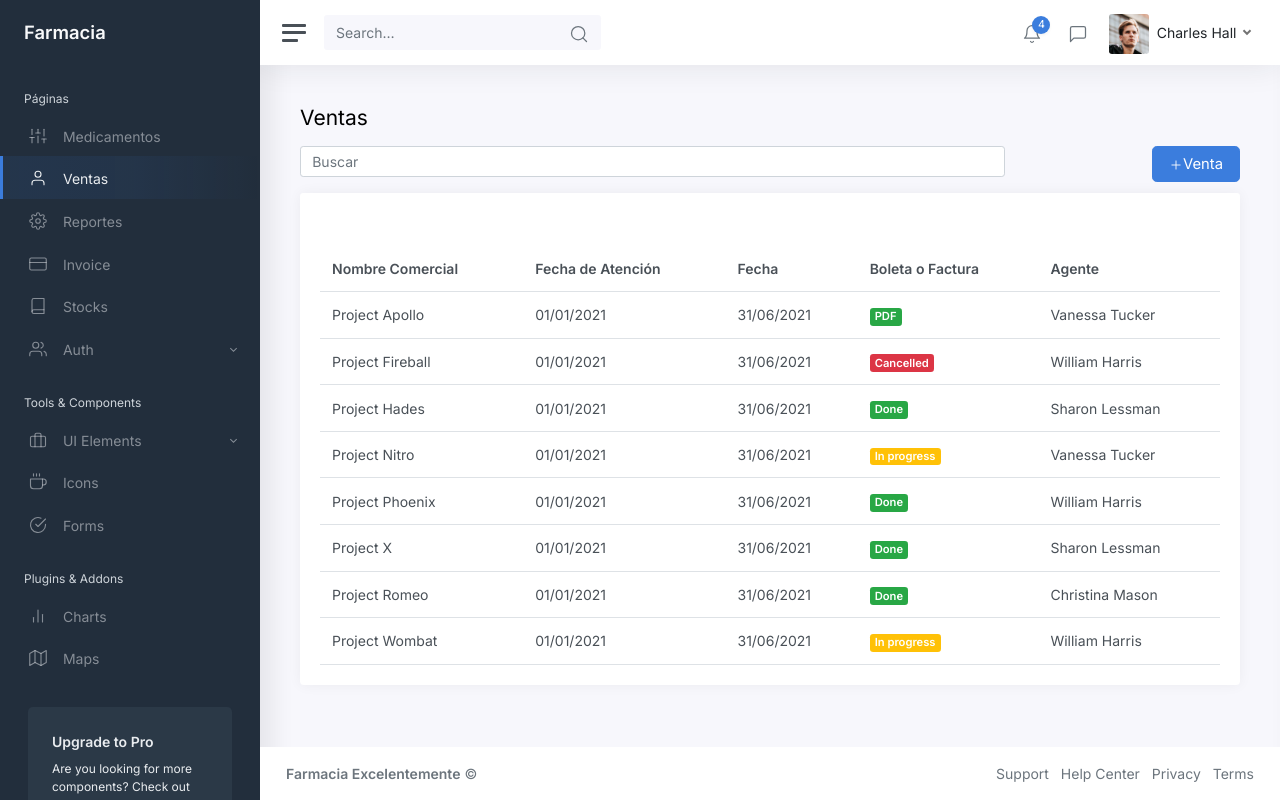
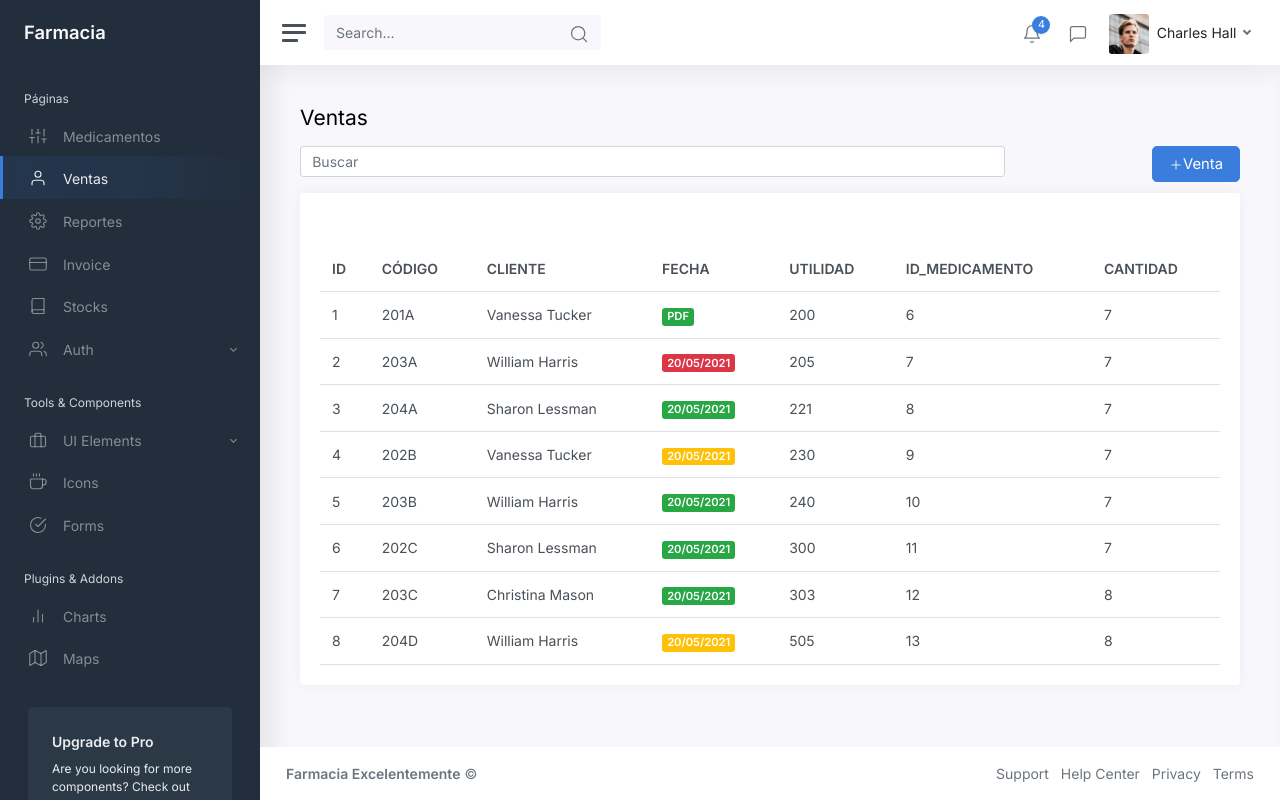
Before and after one commit to lindltaylor7/farmacia, a Laravel app: page /admin/ventas in a window 1280 px wide. Run offline with Laravel 8, Linux system fonts and the light colour scheme.

Commit message:
Cambio interfaces 1

```diff
--- a/resources/views/admin/ventas/index.blade.php
+++ b/resources/views/admin/ventas/index.blade.php
@@ -22,69 +22,87 @@
                         <table class="table table-hover my-0">
                             <thead>
                                 <tr>
-                                    <th>Nombre Comercial</th>
-                                    <th class="d-none d-xl-table-cell">Fecha de Atención</th>
-                                    <th class="d-none d-xl-table-cell">Fecha</th>
-                                    <th>Boleta o Factura</th>
-                                    <th class="d-none d-md-table-cell">Agente</th>
+                                    <th>ID</th>
+                                    <th class="d-none d-xl-table-cell">CÓDIGO</th>
+                                    <th class="d-none d-xl-table-cell">CLIENTE</th>
+                                    <th>FECHA</th>
+                                    <th class="d-none d-md-table-cell">UTILIDAD</th>
+                                    <th class="d-none d-md-table-cell">ID_MEDICAMENTO</th>
+                                    <th class="d-none d-md-table-cell">CANTIDAD</th>
                                 </tr>
                             </thead>
                             <tbody>
                                 <tr>
-                                    <td>Project Apollo</td>
-                                    <td class="d-none d-xl-table-cell">01/01/2021</td>
-                                    <td class="d-none d-xl-table-cell">31/06/2021</td>
+                                    <td>1</td>
+                                    <td class="d-none d-xl-table-cell">201A</td>
+                                    <td class="d-none d-xl-table-cell">Vanessa Tucker</td>
                                     <td><a href="{{route('ventas.invoice')}}"><span class="badge bg-success">PDF</span></a></td>
-                                    <td class="d-none d-md-table-cell">Vanessa Tucker</td>
+                                    <td class="d-none d-md-table-cell">200</td>
+                                    <td class="d-none d-md-table-cell">6</td>
+                                    <td class="d-none d-md-table-cell">7</td>
                                 </tr>
                                 <tr>
-                                    <td>Project Fireball</td>
-                                    <td class="d-none d-xl-table-cell">01/01/2021</td>
-                                    <td class="d-none d-xl-table-cell">31/06/2021</td>
-                                    <td><span class="badge bg-danger">Cancelled</span></td>
-                                    <td class="d-none d-md-table-cell">William Harris</td>
+                                    <td>2</td>
+                                    <td class="d-none d-xl-table-cell">203A</td>
+                                    <td class="d-none d-xl-table-cell">William Harris</td>
+                                    <td><span class="badge bg-danger">20/05/2021</span></td>
+                                    <td class="d-none d-md-table-cell">205</td>
+                                    <td class="d-none d-md-table-cell">7</td>
+                                    <td class="d-none d-md-table-cell"> 7</td>
                                 </tr>
                                 <tr>
-                                    <td>Project Hades</td>
-                                    <td class="d-none d-xl-table-cell">01/01/2021</td>
-                                    <td class="d-none d-xl-table-cell">31/06/2021</td>
-                                    <td><span class="badge bg-success">Done</span></td>
-                                    <td class="d-none d-md-table-cell">Sharon Lessman</td>
+                                    <td>3</td>
+                                    <td class="d-none d-xl-table-cell">204A</td>
+                                    <td class="d-none d-xl-table-cell">Sharon Lessman</td>
+                                    <td><span class="badge bg-success">20/05/2021</span></td>
+                                    <td class="d-none d-md-table-cell">221</td>
+                                    <td class="d-none d-md-table-cell">8</td>
+                                    <td class="d-none d-md-table-cell">7</td>
                                 </tr>
                                 <tr>
-                                    <td>Project Nitro</td>
-                                    <td class="d-none d-xl-table-cell">01/01/2021</td>
-                                    <td class="d-none d-xl-table-cell">31/06/2021</td>
-                                    <td><span class="badge bg-warning">In progress</span></td>
-                                    <td class="d-none d-md-table-cell">Vanessa Tucker</td>
+                                    <td>4</td>
+                                    <td class="d-none d-xl-table-cell">202B</td>
+                                    <td class="d-none d-xl-table-cell">Vanessa Tucker</td>
+                                    <td><span class="badge bg-warning">20/05/2021</span></td>
+                                    <td class="d-none d-md-table-cell">230</td>
+                                    <td class="d-none d-md-table-cell">9</td>
+                                    <td class="d-none d-md-table-cell">7</td>
                                 </tr>
                                 <tr>
-                                    <td>Project Phoenix</td>
-                                    <td class="d-none d-xl-table-cell">01/01/2021</td>
-                                    <td class="d-none d-xl-table-cell">31/06/2021</td>
-                                    <td><span class="badge bg-success">Done</span></td>
-                                    <td class="d-none d-md-table-cell">William Harris</td>
+                                    <td>5</td>
+                                    <td class="d-none d-xl-table-cell">203B</td>
+                                    <td class="d-none d-xl-table-cell">William Harris</td>
+                                    <td><span class="badge bg-success">20/05/2021</span></td>
+                                    <td class="d-none d-md-table-cell">240</td>
+                                    <td class="d-none d-md-table-cell">10</td>
+                                    <td class="d-none d-md-table-cell">7</td>
                                 </tr>
                                 <tr>
-                                    <td>Project X</td>
-                                    <td class="d-none d-xl-table-cell">01/01/2021</td>
-                                    <td class="d-none d-xl-table-cell">31/06/2021</td>
-                                    <td><span class="badge bg-success">Done</span></td>
-                                    <td class="d-none d-md-table-cell">Sharon Lessman</td>
+                                    <td>6</td>
+                                    <td class="d-none d-xl-table-cell">202C</td>
+                                    <td class="d-none d-xl-table-cell">Sharon Lessman</td>
+                                    <td><span class="badge bg-success">20/05/2021</span></td>
+                                    <td class="d-none d-md-table-cell">300</td>
+                                    <td class="d-none d-md-table-cell">11</td>
+                                    <td class="d-none d-md-table-cell">7</td>
                                 </tr>
                                 <tr>
-                                    <td>Project Romeo</td>
-                                    <td class="d-none d-xl-table-cell">01/01/2021</td>
-                                    <td class="d-none d-xl-table-cell">31/06/2021</td>
-                                    <td><span class="badge bg-success">Done</span></td>
-                                    <td class="d-none d-md-table-cell">Christina Mason</td>
+                                    <td>7</td>
+                                    <td class="d-none d-xl-table-cell">203C</td>
+                                    <td class="d-none d-xl-table-cell">Christina Mason</td>
+                                    <td><span class="badge bg-success">20/05/2021</span></td>
+                                    <td class="d-none d-md-table-cell">303</td>
+                                    <td class="d-none d-md-table-cell">12</td>
+                                    <td class="d-none d-md-table-cell">8</td>
                                 </tr>
                                 <tr>
-                                    <td>Project Wombat</td>
-                                    <td class="d-none d-xl-table-cell">01/01/2021</td>
-                                    <td class="d-none d-xl-table-cell">31/06/2021</td>
-                                    <td><span class="badge bg-warning">In progress</span></td>
-                                    <td class="d-none d-md-table-cell">William Harris</td>
+                                    <td>8</td>
+                                    <td class="d-none d-xl-table-cell">204D</td>
+                                    <td class="d-none d-xl-table-cell">William Harris</td>
+                                    <td><span class="badge bg-warning">20/05/2021</span></td>
+                                    <td class="d-none d-md-table-cell">505</td>
+                                    <td class="d-none d-md-table-cell">13</td>
+                                    <td class="d-none d-md-table-cell">8</td>
                                 </tr>
                             </tbody>
                         </table>
```
Also changed, not shown: resources/views/admin/medicamentos/index.blade.php (+32 -5 lines), resources/views/admin/stocks/index.blade.php (+54 -45 lines).
